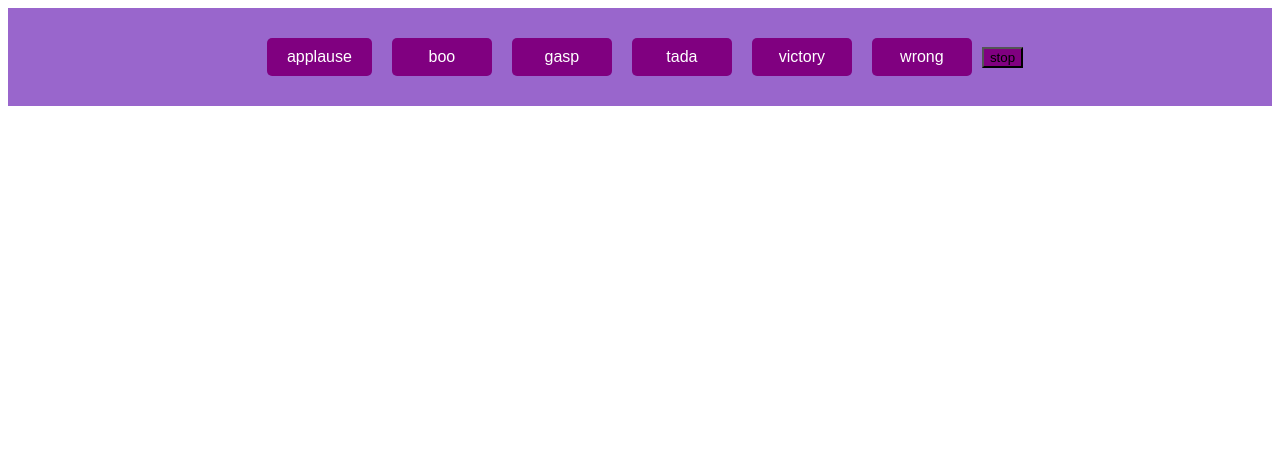
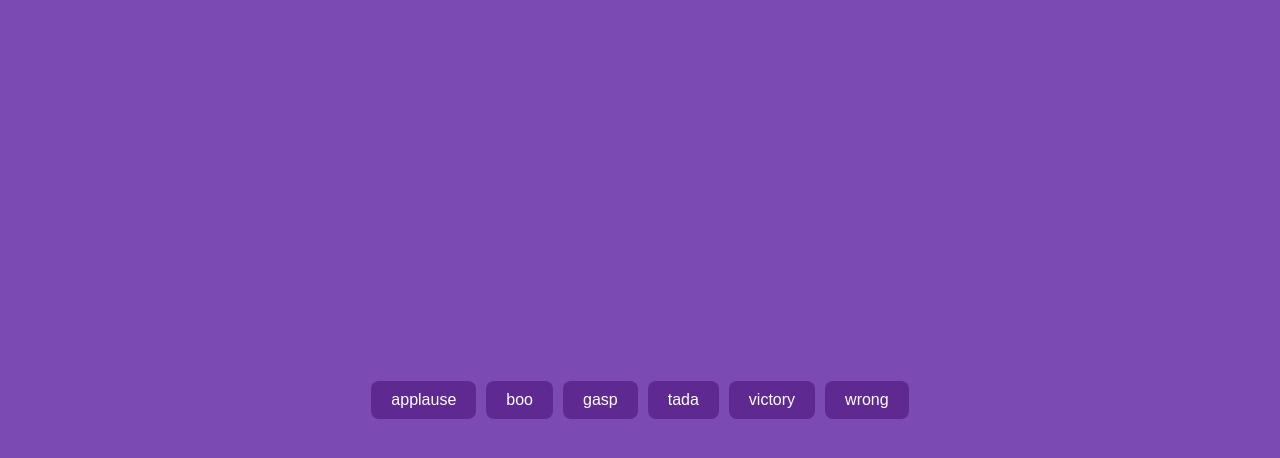
Before and after one commit to acciojob/Soundbar-DachepallySahithi, a website: page main.html in a window 1280 px wide. Drawn offline with Linux system fonts and the light colour scheme.

Commit message:
created a submission

```diff
--- a/main.html
+++ b/main.html
@@ -1,7 +1,5 @@
 <!DOCTYPE html>
-
 <html>
-
 <head>
 	<title>Soundbar</title>
 	<link rel="stylesheet" href="styles.css">
@@ -9,13 +7,12 @@
 
 <body>
 	<div id="buttons">
-		<button class="btn" onclick="playSound('applause')">applause</button>
-	    <button class="btn" onclick="playSound('boo')">boo</button>
-	    <button class="btn" onclick="playSound('gasp')">gasp</button>
-	    <button class="btn" onclick="playSound('tada')">tada</button>
-	    <button class="btn" onclick="playSound('victory')">victory</button>
-	    <button class="btn" onclick="playSound('wrong')">wrong</button>
-	    <button class="stop" onclick="stopSound()">stop</button>
+		<button class="btn" data-sound="applause">applause</button>
+		<button class="btn" data-sound="boo">boo</button>
+		<button class="btn" data-sound="gasp">gasp</button>
+		<button class="btn" data-sound="tada">tada</button>
+		<button class="btn" data-sound="victory">victory</button>
+		<button class="btn" data-sound="wrong">wrong</button>
 	</div>
 	<!-- the entire body must be written by student -->
     <script src="./script.js"></script>
--- a/styles.css
+++ b/styles.css
@@ -1,24 +1,37 @@
-#buttons {
+body {
   display: flex;
   justify-content: center;
   align-items: center;
-  flex-wrap: wrap;
-  background-color: #9966cc;
-  padding: 20px;
+  height: 100vh;
+  margin: 0;
+  background-color: #7b4bb3;
+  font-family: Arial, sans-serif;
+}
+
+#buttons {
+  display: flex;
+  gap: 10px;
 }
 
 .btn {
-  margin: 10px;
+  background-color: #5e2a91;
+  color: white;
+  border: none;
   padding: 10px 20px;
-  border: none;
-  border-radius: 5px;
-  background-color: #800080;
-  color: white;
   font-size: 16px;
+  border-radius: 8px;
   cursor: pointer;
-  flex-basis: 100px;
+  transition: background-color 0.3s ease;
+}
+
+.btn:hover {
+  background-color: #4b2171;
 }
 
 .stop {
-  background-color: #800080;
+  background-color: #d9534f;
 }
+
+.stop:hover {
+  background-color: #c9302c;
+}
```
